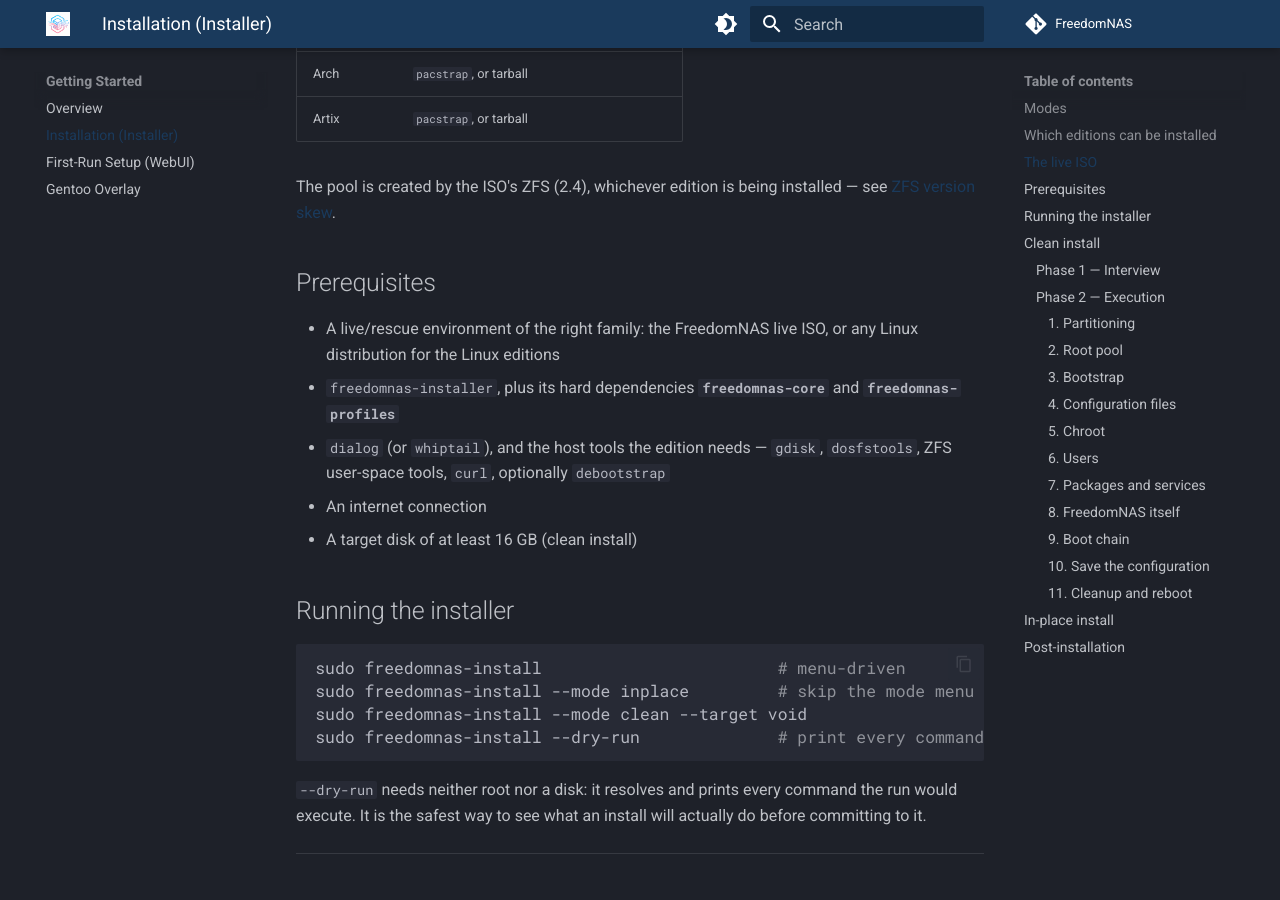
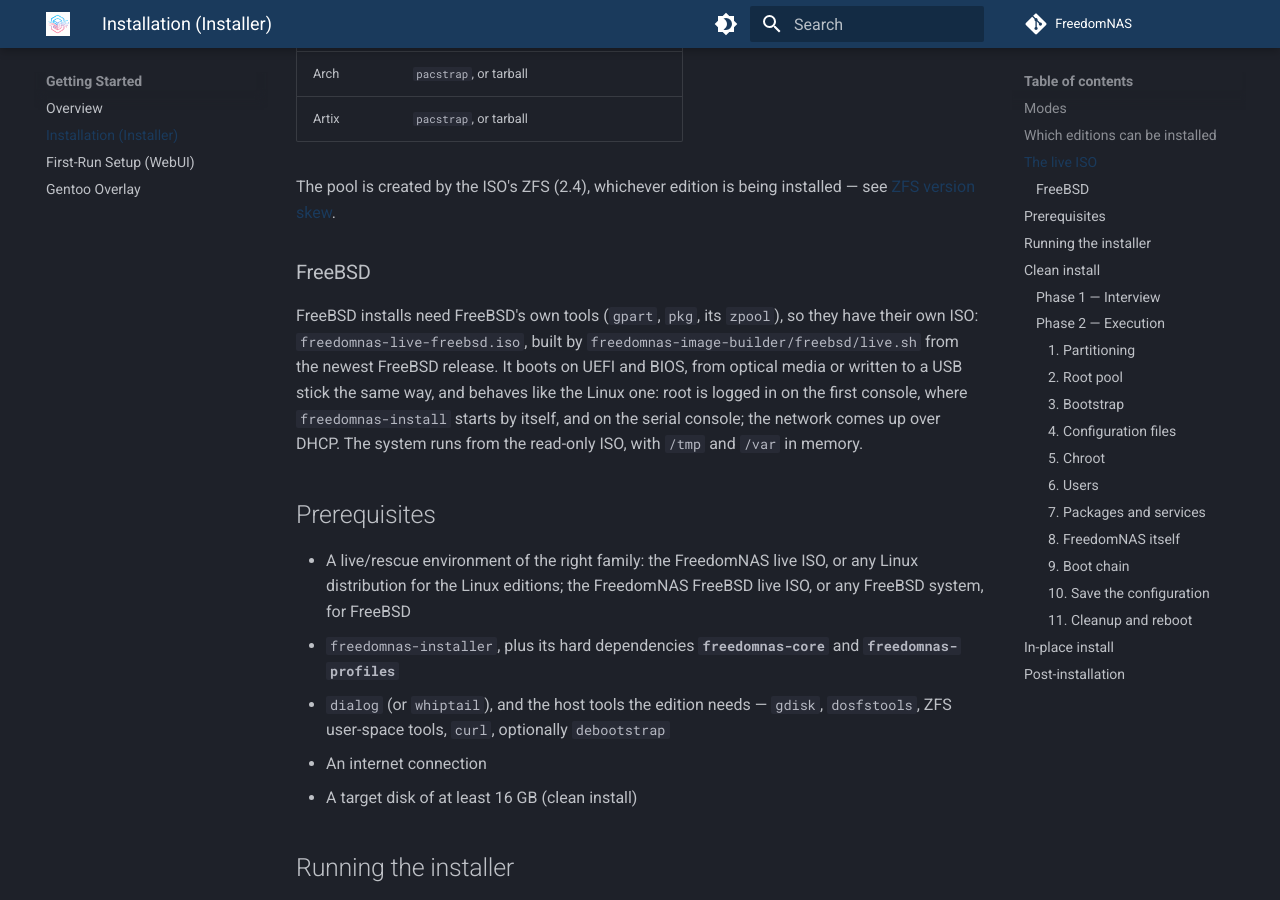
Before and after one commit to FreedomNAS/freedomnas-docs, an MkDocs documentation site: the page built from docs/getting-started/installation.md, in a window 1280 px wide and 900 px high, scrolled down 1927 px. Built offline with MkDocs 1.6.1 and Material for MkDocs 9.7.7, drawn with Linux system fonts in a browser that asks for light colours.

Commit message:
Document the FreeBSD live installer ISO

```diff
--- a/docs/getting-started/installation.md
+++ b/docs/getting-started/installation.md
@@ -75,10 +75,22 @@ What the ISO offers for each edition:
 The pool is created by the ISO's ZFS (2.4), whichever edition is being
 installed — see [ZFS version skew](../developer/installer.md#zfs-version-skew-between-host-and-target).
 
+### FreeBSD
+
+FreeBSD installs need FreeBSD's own tools (`gpart`, `pkg`, its `zpool`), so
+they have their own ISO: `freedomnas-live-freebsd.iso`, built by
+`freedomnas-image-builder/freebsd/live.sh` from the newest FreeBSD release.
+It boots on UEFI and BIOS, from optical media or written to a USB stick the
+same way, and behaves like the Linux one: root is logged in on the first
+console, where `freedomnas-install` starts by itself, and on the serial
+console; the network comes up over DHCP. The system runs from the read-only
+ISO, with `/tmp` and `/var` in memory.
+
 ## Prerequisites
 
 - A live/rescue environment of the right family: the FreedomNAS live ISO, or
-  any Linux distribution for the Linux editions
+  any Linux distribution for the Linux editions; the FreedomNAS FreeBSD live
+  ISO, or any FreeBSD system, for FreeBSD
 - `freedomnas-installer`, plus its hard dependencies **`freedomnas-core`**
   and **`freedomnas-profiles`**
 - `dialog` (or `whiptail`), and the host tools the edition needs —
```
